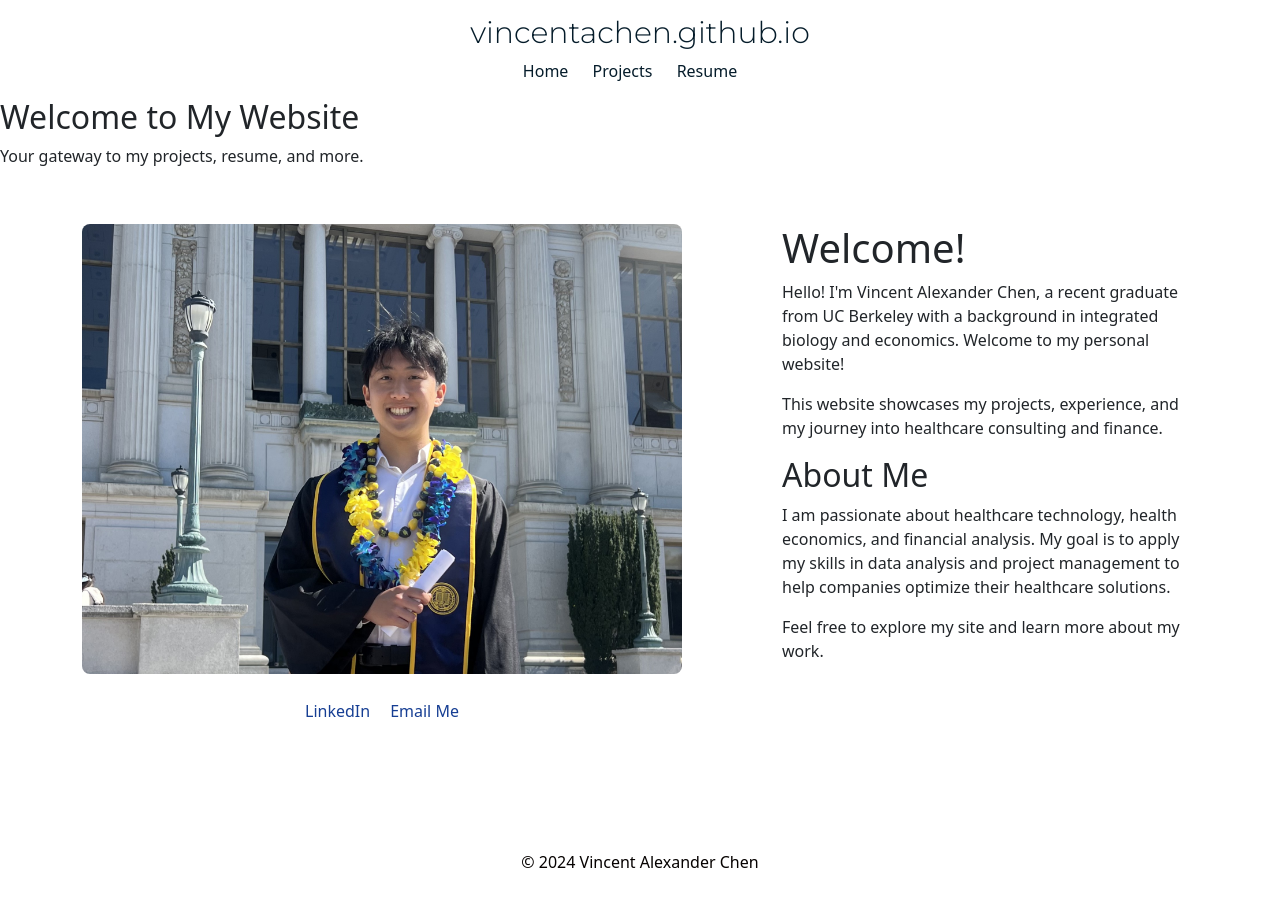
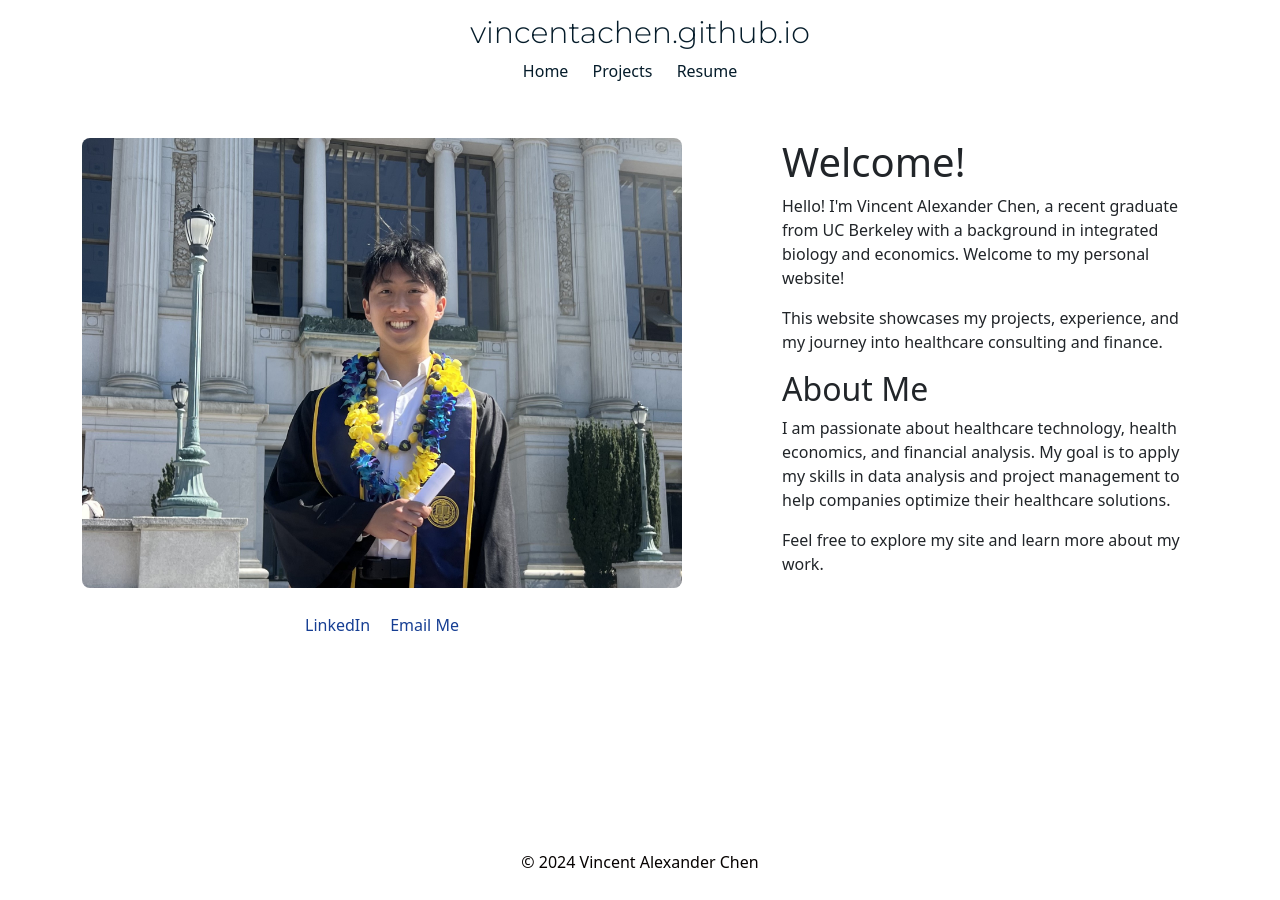
Before and after one commit to vincentachen/vincentachen.github.io, a Jekyll site: the page built from index.md, in a window 1280 px wide. Built offline with Jekyll 4.4.1, drawn with Linux system fonts in a browser that asks for light colours.

Commit message:
Update default.html

```diff
--- a/_layouts/default.html
+++ b/_layouts/default.html
@@ -34,13 +34,7 @@
         </nav>
     </header>
 
-        <!-- Banner Section -->
-    <section class="banner">
-        <div class="banner-content">
-            <h2>Welcome to My Website</h2>
-            <p>Your gateway to my projects, resume, and more.</p>
-        </div>
-    </section>
+
 
     <main>
         {{ content }}
```
